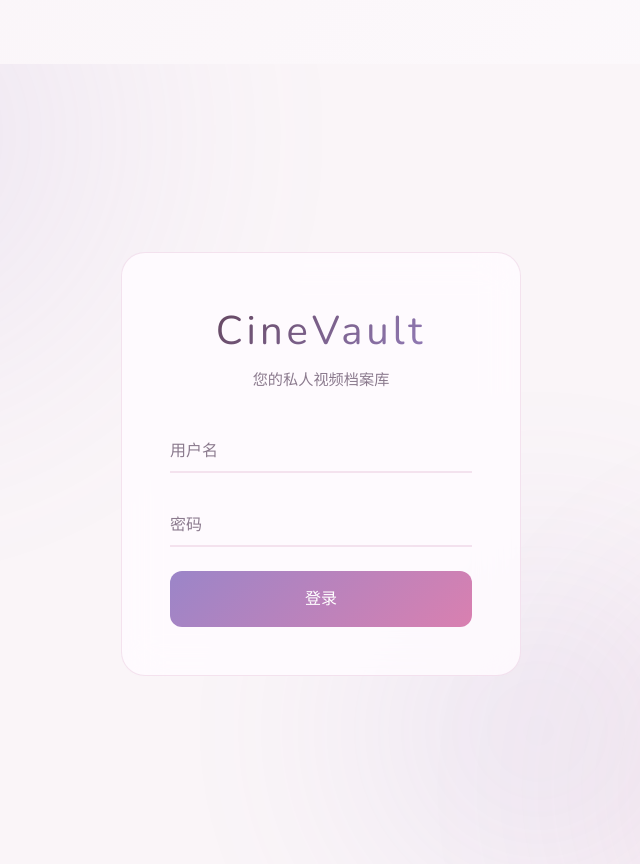
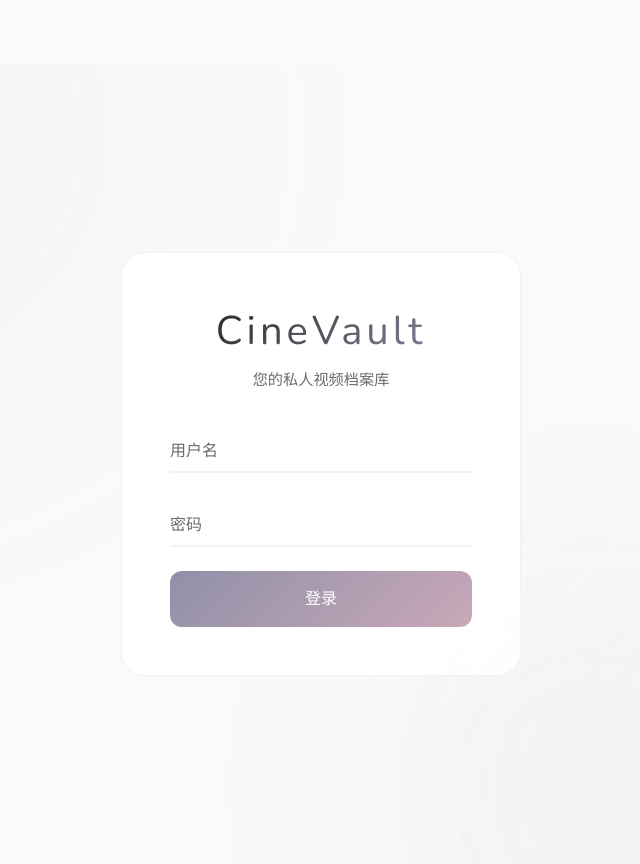
Before and after one commit to Kinder-song/Cinevault, a Flask app: page /login in a window 1280 px wide. Shown: the whole page, without its empty margins (319-959 px from the left). Run offline with Flask 3, Linux system fonts and the light colour scheme; some libraries are stand-ins or nearby versions.

Commit message:
refactor(UI): premium dark cinema + elegant minimal light theme
Dark Mode (Premium Dark Cinema):
- Near-black backgrounds (#030308, #0A0A10)
- Elegant rose-gold + muted violet accents
- Subtle champagne gold gradients
- Hairline gold borders
- Minimal glow effects

Light Mode (Elegant Minimal):
- Pure white/gray backgrounds
- Deep ink text for contrast
- Subtle rose-gold accents
- Ultra-light shadows for depth

Layout optimizations:
- Removed gradient body background (solid dark bg)
- Larger, more subtle glow orbs on login
- Refined card hover effects

```diff
--- a/static/css/style.css
+++ b/static/css/style.css
@@ -47,118 +47,118 @@
     --ease-in-out: cubic-bezier(0.65, 0, 0.35, 1);
     --ease-spring: cubic-bezier(0.34, 1.56, 0.64, 1);
 
-    /* ===== Dark Theme: Cinema Purple Dream (Muted) ===== */
-    /* 背景色 - 更深的紫黑 + 微妙的渐变氛围 */
-    --bg-deep: #080710;
-    --bg-surface: #0F0D1A;
-    --bg-elevated: #14122A;
-    --bg-glass: rgba(20, 18, 45, 0.75);
-    --bg-glass-hover: rgba(30, 27, 65, 0.8);
-    --bg-muted: #1A1735;
-
-    /* 文字色 - 低饱和度淡紫白 */
-    --text-primary: #E8E6F5;
-    --text-secondary: #9994C8;
-    --text-muted: #5C5890;
-
-    /* 强调色 - 低饱和度霓虹梦幻调色板 */
-    --accent-pink: #D496B0;
-    --accent-lavender: #A78FC8;
-    --accent-purple: #9585D0;
-    --accent-cyan: #6EB8C8;
-    --accent-violet: #7E75C8;
-    --accent-magenta: #D4A0C8;
-
-    /* 渐变色 - 低饱和度 */
-    --gradient-pink-lavender: linear-gradient(135deg, #D496B0 0%, #A78FC8 100%);
-    --gradient-purple-cyan: linear-gradient(135deg, #9585D0 0%, #6EB8C8 100%);
-    --gradient-violet-pink: linear-gradient(135deg, #7E75C8 0%, #D496B0 100%);
-
-    /* 边框 - 更柔和 */
-    --border-primary: rgba(100, 90, 160, 0.2);
-    --border-secondary: rgba(120, 105, 165, 0.15);
-    --border-accent: rgba(212, 150, 176, 0.3);
-
-    /* 阴影与光晕 - 更柔和的紫色光晕 */
-    --shadow-color: rgba(0, 0, 0, 0.5);
-    --shadow-sm: 0 1px 2px rgba(0, 0, 0, 0.4);
-    --shadow-md: 0 4px 6px rgba(0, 0, 0, 0.45);
-    --shadow-lg: 0 10px 15px rgba(0, 0, 0, 0.55);
-    --shadow-xl: 0 20px 25px rgba(0, 0, 0, 0.65);
-    --glow-pink: 0 0 25px rgba(212, 150, 176, 0.15);
-    --glow-purple: 0 0 25px rgba(167, 133, 208, 0.12);
-    --glow-cyan: 0 0 20px rgba(110, 184, 200, 0.1);
+    /* ===== Dark Theme: Premium Dark Cinema ===== */
+    /* 背景色 - 深邃纯黑 + 微妙渐变层次 */
+    --bg-deep: #030308;
+    --bg-surface: #0A0A10;
+    --bg-elevated: #111118;
+    --bg-glass: rgba(15, 15, 22, 0.85);
+    --bg-glass-hover: rgba(20, 20, 30, 0.9);
+    --bg-muted: #18181F;
+
+    /* 文字色 - 冷调淡灰白 */
+    --text-primary: #E8E8EC;
+    --text-secondary: #8888A0;
+    --text-muted: #55556A;
+
+    /* 强调色 - 高贵玫瑰金 + 优雅紫罗兰 */
+    --accent-pink: #C9A8B8;
+    --accent-lavender: #9999C0;
+    --accent-purple: #7878A8;
+    --accent-cyan: #78A8B8;
+    --accent-violet: #8888A8;
+    --accent-magenta: #C090A0;
+
+    /* 渐变色 - 微妙香槟金 */
+    --gradient-pink-lavender: linear-gradient(135deg, #C9A8B8 0%, #9999C0 100%);
+    --gradient-purple-cyan: linear-gradient(135deg, #8888A8 0%, #78A8B8 100%);
+    --gradient-violet-pink: linear-gradient(135deg, #8888A8 0%, #C9A8B8 100%);
+
+    /* 边框 - 极细金线感 */
+    --border-primary: rgba(160, 160, 190, 0.1);
+    --border-secondary: rgba(140, 140, 170, 0.08);
+    --border-accent: rgba(200, 160, 176, 0.25);
+
+    /* 阴影与光晕 - 精致微光 */
+    --shadow-color: rgba(0, 0, 0, 0.6);
+    --shadow-sm: 0 1px 2px rgba(0, 0, 0, 0.5);
+    --shadow-md: 0 4px 8px rgba(0, 0, 0, 0.55);
+    --shadow-lg: 0 8px 16px rgba(0, 0, 0, 0.6);
+    --shadow-xl: 0 16px 32px rgba(0, 0, 0, 0.65);
+    --glow-pink: 0 0 20px rgba(200, 160, 176, 0.1);
+    --glow-purple: 0 0 20px rgba(150, 150, 192, 0.08);
+    --glow-cyan: 0 0 15px rgba(120, 168, 184, 0.06);
 
     /* 特殊效果 */
-    --nav-bg: rgba(8, 7, 16, 0.92);
+    --nav-bg: rgba(3, 3, 8, 0.95);
     --card-shadow: 0 8px 32px rgba(0, 0, 0, 0.5);
-    --flow-light: rgba(167, 133, 208, 0.2);
-    --placeholder-start: #1F1C35;
-    --placeholder-mid: #2A2740;
-    --placeholder-end: #1F1C35;
-    --input-bg: rgba(100, 90, 160, 0.08);
-    --tag-add-btn-bg: rgba(100, 90, 160, 0.12);
-    --tag-add-btn-border: rgba(100, 90, 160, 0.22);
-    --speed-select-bg: rgba(255, 255, 255, 0.06);
-    --duration-badge-bg: rgba(8, 7, 16, 0.9);
-    --control-bg: linear-gradient(transparent, rgba(0, 0, 0, 0.85));
-}
-
-/* ==================== Light Theme: Dreamy Macaron (Muted) ==================== */
+    --flow-light: rgba(150, 150, 192, 0.15);
+    --placeholder-start: #1A1A22;
+    --placeholder-mid: #222230;
+    --placeholder-end: #1A1A22;
+    --input-bg: rgba(140, 140, 170, 0.06);
+    --tag-add-btn-bg: rgba(140, 140, 170, 0.08);
+    --tag-add-btn-border: rgba(140, 140, 170, 0.15);
+    --speed-select-bg: rgba(255, 255, 255, 0.04);
+    --duration-badge-bg: rgba(3, 3, 8, 0.9);
+    --control-bg: linear-gradient(transparent, rgba(0, 0, 0, 0.9));
+}
+
+/* ==================== Light Theme: Elegant Minimal ==================== */
 :root[data-theme="light"] {
-    /* 背景色 - 更柔和的奶油粉白 */
-    --bg-deep: #FAF5F8;
-    --bg-surface: #FEFCFF;
-    --bg-elevated: #FDF4FA;
-    --bg-glass: rgba(255, 252, 255, 0.82);
-    --bg-glass-hover: rgba(255, 250, 255, 0.92);
-    --bg-muted: #F8F0F6;
-
-    /* 文字色 - 低饱和度深色 */
-    --text-primary: #5C3D50;
-    --text-secondary: #8B7A8E;
-    --text-muted: #B5A5B5;
-
-    /* 强调色 - 低饱和度马卡龙调色板 */
-    --accent-pink: #D980B0;
-    --accent-lavender: #9B85C8;
-    --accent-purple: #8570C0;
-    --accent-cyan: #68B8D8;
-    --accent-violet: #7E70C8;
-    --accent-magenta: #D8A0C0;
-
-    /* 渐变色 - 更柔和 */
-    --gradient-pink-lavender: linear-gradient(135deg, #D980B0 0%, #9B85C8 100%);
-    --gradient-purple-cyan: linear-gradient(135deg, #9B85C8 0%, #68B8D8 100%);
-    --gradient-violet-pink: linear-gradient(135deg, #7E70C8 0%, #D980B0 100%);
+    /* 背景色 - 纯净米白 */
+    --bg-deep: #FAFAFA;
+    --bg-surface: #FFFFFF;
+    --bg-elevated: #F5F5F7;
+    --bg-glass: rgba(255, 255, 255, 0.9);
+    --bg-glass-hover: rgba(255, 255, 255, 0.98);
+    --bg-muted: #F0F0F2;
+
+    /* 文字色 - 深邃墨色 */
+    --text-primary: #1A1A1A;
+    --text-secondary: #6B6B6B;
+    --text-muted: #A0A0A0;
+
+    /* 强调色 - 优雅玫瑰金 */
+    --accent-pink: #C9A8B8;
+    --accent-lavender: #9090A8;
+    --accent-purple: #7878A0;
+    --accent-cyan: #70A0B0;
+    --accent-violet: #8080A0;
+    --accent-magenta: #B890A0;
+
+    /* 渐变色 - 微妙玫瑰金 */
+    --gradient-pink-lavender: linear-gradient(135deg, #C9A8B8 0%, #9090A8 100%);
+    --gradient-purple-cyan: linear-gradient(135deg, #9090A8 0%, #70A0B0 100%);
+    --gradient-violet-pink: linear-gradient(135deg, #8080A0 0%, #C9A8B8 100%);
 
     /* 边框 */
-    --border-primary: rgba(210, 150, 190, 0.25);
-    --border-secondary: rgba(195, 155, 205, 0.2);
-    --border-accent: rgba(217, 128, 176, 0.35);
+    --border-primary: rgba(150, 150, 160, 0.12);
+    --border-secondary: rgba(140, 140, 150, 0.08);
+    --border-accent: rgba(200, 160, 176, 0.3);
 
     /* 阴影 */
-    --shadow-color: rgba(100, 70, 90, 0.06);
-    --shadow-sm: 0 1px 2px rgba(100, 70, 90, 0.04);
-    --shadow-md: 0 4px 6px rgba(100, 70, 90, 0.06);
-    --shadow-lg: 0 10px 15px rgba(100, 70, 90, 0.08);
-    --shadow-xl: 0 20px 25px rgba(100, 70, 90, 0.1);
-    --glow-pink: 0 0 18px rgba(217, 128, 176, 0.12);
-    --glow-purple: 0 0 18px rgba(155, 133, 200, 0.1);
-    --glow-cyan: 0 0 15px rgba(104, 184, 216, 0.1);
+    --shadow-color: rgba(0, 0, 0, 0.04);
+    --shadow-sm: 0 1px 2px rgba(0, 0, 0, 0.03);
+    --shadow-md: 0 2px 4px rgba(0, 0, 0, 0.04);
+    --shadow-lg: 0 4px 8px rgba(0, 0, 0, 0.05);
+    --shadow-xl: 0 8px 16px rgba(0, 0, 0, 0.06);
+    --glow-pink: 0 0 12px rgba(200, 160, 176, 0.08);
+    --glow-purple: 0 0 12px rgba(144, 144, 168, 0.06);
+    --glow-cyan: 0 0 10px rgba(112, 160, 176, 0.05);
 
     /* 特殊效果 */
-    --nav-bg: rgba(255, 252, 255, 0.88);
-    --card-shadow: 0 8px 32px rgba(100, 70, 90, 0.08);
-    --flow-light: rgba(195, 155, 205, 0.3);
-    --placeholder-start: #F0E4EC;
-    --placeholder-mid: #E8D8E4;
-    --placeholder-end: #F0E4EC;
-    --input-bg: rgba(139, 92, 246, 0.08);
-    --tag-add-btn-bg: rgba(139, 92, 246, 0.1);
-    --tag-add-btn-border: rgba(139, 92, 246, 0.25);
+    --nav-bg: rgba(255, 255, 255, 0.95);
+    --card-shadow: 0 2px 8px rgba(0, 0, 0, 0.04);
+    --flow-light: rgba(150, 150, 160, 0.1);
+    --placeholder-start: #EAEAEC;
+    --placeholder-mid: #E0E0E2;
+    --placeholder-end: #EAEAEC;
+    --input-bg: rgba(100, 100, 110, 0.05);
+    --tag-add-btn-bg: rgba(100, 100, 110, 0.06);
+    --tag-add-btn-border: rgba(100, 100, 110, 0.12);
     --speed-select-bg: rgba(255, 255, 255, 0.1);
-    --duration-badge-bg: rgba(255, 255, 255, 0.9);
+    --duration-badge-bg: rgba(255, 255, 255, 0.95);
     --control-bg: linear-gradient(transparent, rgba(0, 0, 0, 0.8));
 }
 
@@ -176,7 +176,7 @@ html {
 
 body {
     font-family: var(--font-body);
-    background: linear-gradient(135deg, var(--bg-deep) 0%, var(--bg-surface) 100%);
+    background: var(--bg-deep);
     color: var(--text-primary);
     min-height: 100vh;
     line-height: 1.6;
@@ -287,32 +287,32 @@ body {
 .glow-orb {
     position: absolute;
     border-radius: 50%;
-    filter: blur(100px);
-    opacity: 0.15;
-    animation: float 25s ease-in-out infinite;
+    filter: blur(120px);
+    opacity: 0.08;
+    animation: float 30s ease-in-out infinite;
 }
 
 .glow-1 {
+    width: 800px;
+    height: 800px;
+    background: radial-gradient(circle, var(--accent-lavender) 0%, transparent 70%);
+    top: -300px;
+    left: -250px;
+    animation-delay: 0s;
+}
+
+.glow-2 {
     width: 700px;
     height: 700px;
-    background: radial-gradient(circle, var(--accent-lavender) 0%, transparent 70%);
-    top: -250px;
-    left: -200px;
-    animation-delay: 0s;
-}
-
-.glow-2 {
+    background: radial-gradient(circle, var(--accent-pink) 0%, transparent 70%);
+    bottom: -250px;
+    right: -200px;
+    animation-delay: -12s;
+}
+
+.glow-3 {
     width: 600px;
     height: 600px;
-    background: radial-gradient(circle, var(--accent-pink) 0%, transparent 70%);
-    bottom: -200px;
-    right: -180px;
-    animation-delay: -10s;
-}
-
-.glow-3 {
-    width: 500px;
-    height: 500px;
     background: radial-gradient(circle, var(--accent-purple) 0%, transparent 70%);
     top: 50%;
     left: 50%;
```
